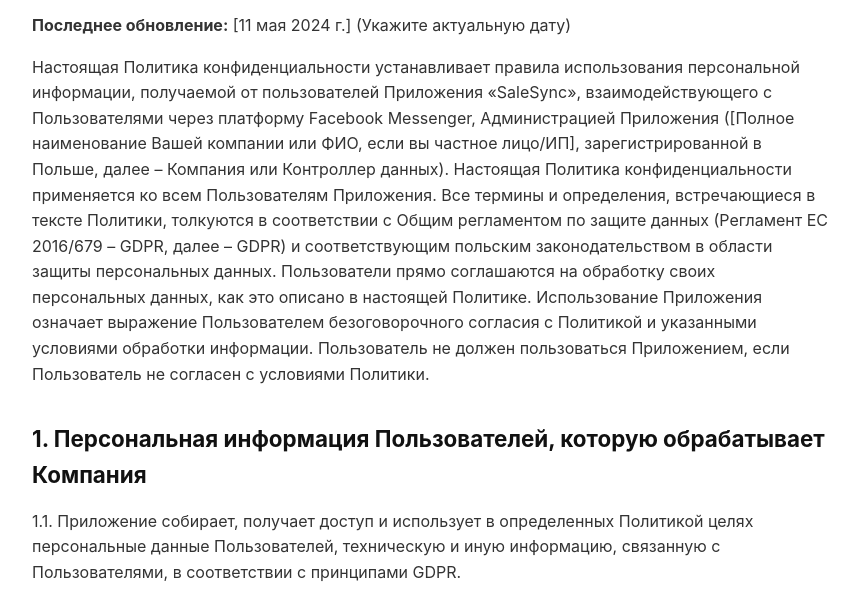
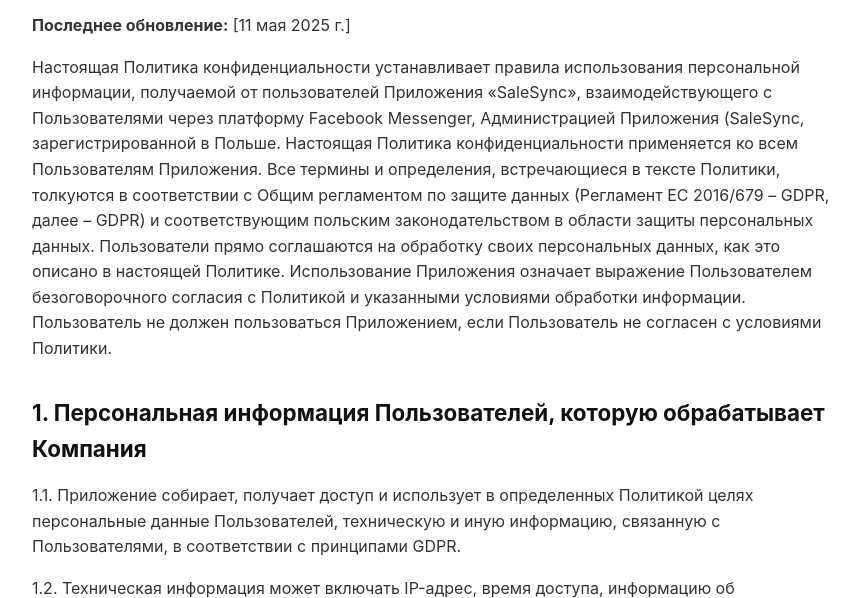
Before and after one commit to polybotbeta/privacy, a plain HTML site: page index.html in a window 1280 px wide. Shown: the part 168-766 px from the top of the page, without its empty margins (208-1067 px from the left). Drawn offline with Linux system fonts and the light colour scheme.

Commit message:
Update index.html

```diff
--- a/index.html
+++ b/index.html
@@ -57,9 +57,9 @@
 
 <h1>Политика конфиденциальности для Приложения «SaleSync»</h1>
 
-<p><strong>Последнее обновление:</strong> <!-- ЗАМЕНИТЬ -->[11 мая 2024 г.] (Укажите актуальную дату)</p>
+<p><strong>Последнее обновление:</strong> <!-- ЗАМЕНИТЬ -->[11 мая 2025 г.]</p>
 
-<p>Настоящая Политика конфиденциальности устанавливает правила использования персональной информации, получаемой от пользователей Приложения «SaleSync», взаимодействующего с Пользователями через платформу Facebook Messenger, Администрацией Приложения (<!-- ЗАМЕНИТЬ -->[Полное наименование Вашей компании или ФИО, если вы частное лицо/ИП], зарегистрированной в Польше, далее – Компания или Контроллер данных). Настоящая Политика конфиденциальности применяется ко всем Пользователям Приложения. Все термины и определения, встречающиеся в тексте Политики, толкуются в соответствии с Общим регламентом по защите данных (Регламент ЕС 2016/679 – GDPR, далее – GDPR) и соответствующим польским законодательством в области защиты персональных данных. Пользователи прямо соглашаются на обработку своих персональных данных, как это описано в настоящей Политике. Использование Приложения означает выражение Пользователем безоговорочного согласия с Политикой и указанными условиями обработки информации. Пользователь не должен пользоваться Приложением, если Пользователь не согласен с условиями Политики.</p>
+<p>Настоящая Политика конфиденциальности устанавливает правила использования персональной информации, получаемой от пользователей Приложения «SaleSync», взаимодействующего с Пользователями через платформу Facebook Messenger, Администрацией Приложения (<!-- ЗАМЕНИТЬ -->SaleSync, зарегистрированной в Польше. Настоящая Политика конфиденциальности применяется ко всем Пользователям Приложения. Все термины и определения, встречающиеся в тексте Политики, толкуются в соответствии с Общим регламентом по защите данных (Регламент ЕС 2016/679 – GDPR, далее – GDPR) и соответствующим польским законодательством в области защиты персональных данных. Пользователи прямо соглашаются на обработку своих персональных данных, как это описано в настоящей Политике. Использование Приложения означает выражение Пользователем безоговорочного согласия с Политикой и указанными условиями обработки информации. Пользователь не должен пользоваться Приложением, если Пользователь не согласен с условиями Политики.</p>
 
 <h2>1. Персональная информация Пользователей, которую обрабатывает Компания</h2>
 
```
